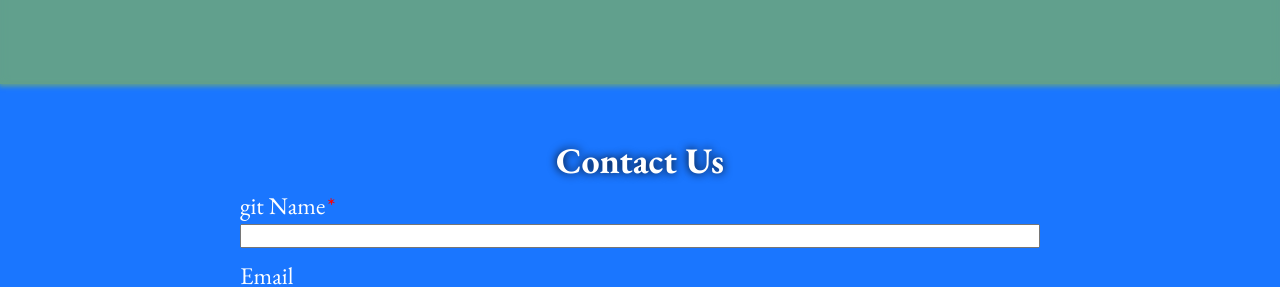
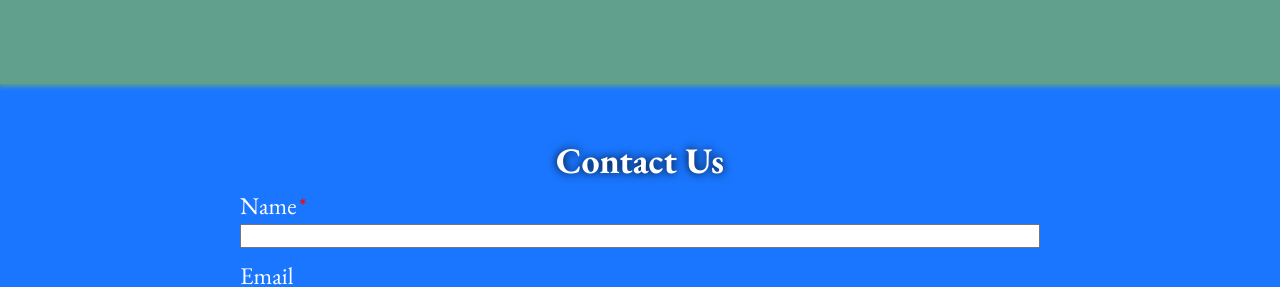
Before and after one commit to ChrisPitts/san-marcos-abortion-activists, a React (Vite) app: page / in a window 1280 px wide. Shown: the part 1981-2268 px from the top of the page. Built offline with nearby package versions, Linux system fonts and the light colour scheme.

Commit message:
removed accidental addition

```diff
--- a/src/components/Contact.jsx
+++ b/src/components/Contact.jsx
@@ -4,7 +4,7 @@ export default function Contact() {
 	return (
 		<form action='https://formsubmit.co/cp25393@gmail.com' method='POST'>
 			{/* TODO make form send an email */}
-			<label htmlFor='name' className='required'>git
+			<label htmlFor='name' className='required'>
 				Name
 			</label>
 			<input type='text' name='name' id='name' aria-label='name' required />
```
